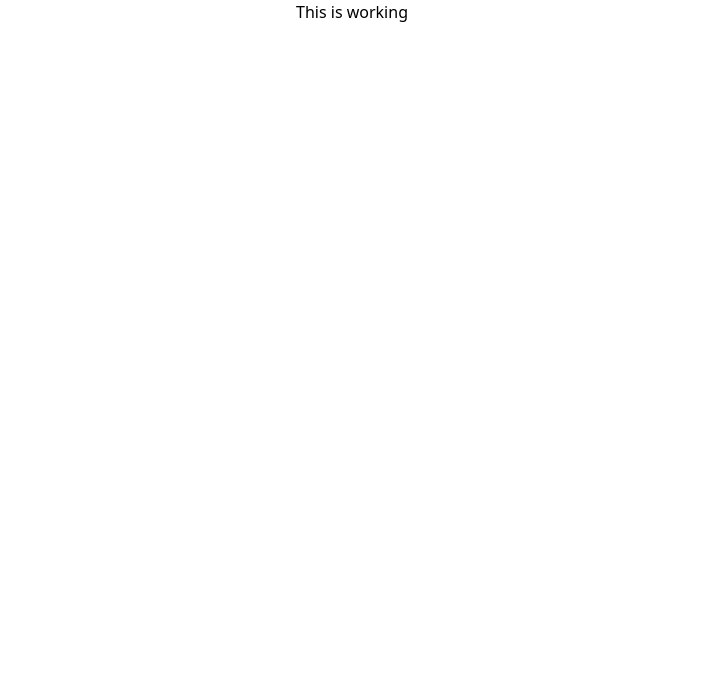
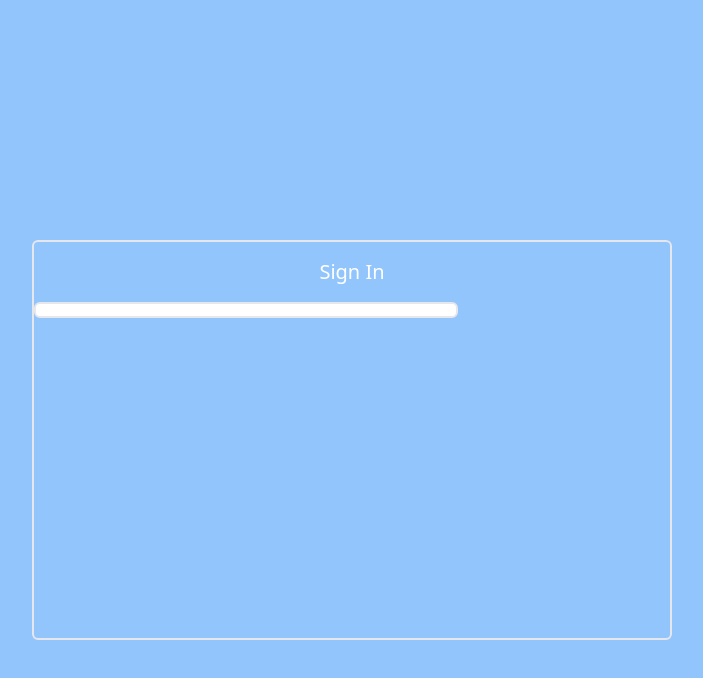
Before and after one commit to CygnusBorjigin/h-thing-serverless, a React (Create React App) app: page / in a window 1280 px wide. Shown: the top 678 px of the page, without its empty margins (288-991 px from the left). Built offline with nearby package versions, Linux system fonts and the light colour scheme.

Commit message:
added SignIn screen

```diff
--- a/src/App.js
+++ b/src/App.js
@@ -1,6 +1,8 @@
+import SignIn from "./components/SignIn";
+
 function App() {
   return (
-      <h1 className={"text-center"}>This is working</h1>
+      <SignIn />
   );
 }
 
--- /dev/null
+++ b/src/components/SignIn.jsx
@@ -0,0 +1,12 @@
+const SignIn = () => {
+    return(
+        <div className={"h-screen w-screen bg-blue-300 flex justify-center"}>
+            <div className={"h-1/2 w-1/2 border-2 rounded-md mt-60 flex flex-col content-center"}>
+                <h1 className={"text-center text-white mt-4 text-xl"}>Sign In</h1>
+                <input className={"w-2/3 h-4 border-2 rounded-md mt-4"}></input>
+            </div>
+        </div>
+    )
+}
+
+export default SignIn;
```
Also changed, not shown: src/components/Signup.jsx (added).
